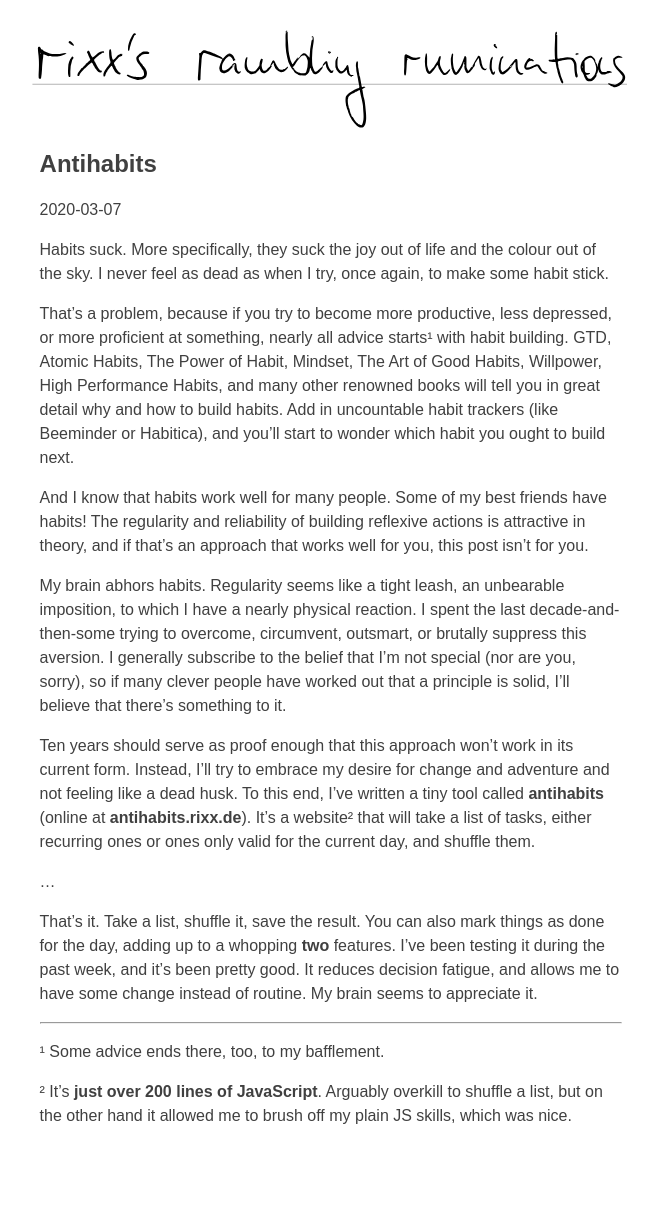
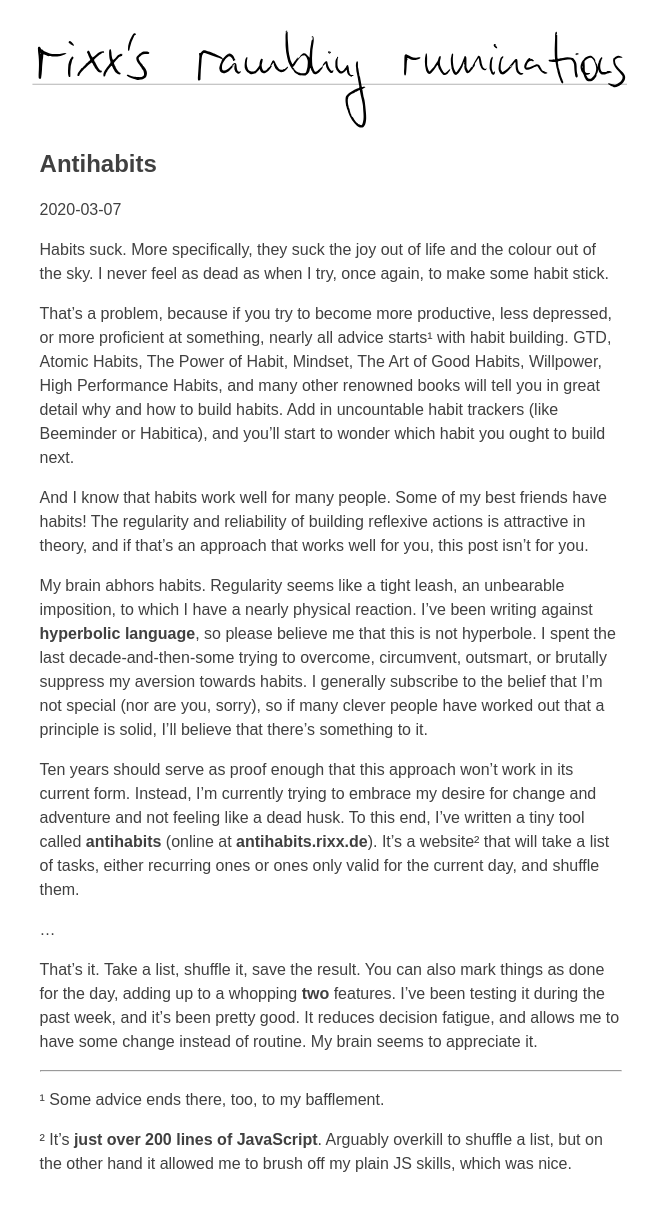
Before and after one commit to rixx/ramble, a Jekyll site: the page built from _posts/2020-03-07-antihabits.md, in a window 1280 px wide. Shown: the whole page, without its empty margins (309-967 px from the left). Built offline with Jekyll 4.4.1, drawn with Linux system fonts in a browser that asks for light colours; before the commit the page ends 1178 px from its top, so only the background shows below that.

Commit message:
Make it clear I'm serious

```diff
--- a/_posts/2020-03-07-antihabits.md
+++ b/_posts/2020-03-07-antihabits.md
@@ -15,14 +15,16 @@ building reflexive actions is attractive in theory, and if that's an approach th
 for you.
 
 My brain abhors habits. Regularity seems like a tight leash, an unbearable imposition, to which I have a nearly physical
-reaction. I spent the last decade-and-then-some trying to overcome, circumvent, outsmart, or brutally suppress this
-aversion. I generally subscribe to the belief that I'm not special (nor are you, sorry), so if many clever people have
-worked out that a principle is solid, I'll believe that there's something to it.
+reaction. I've been writing against [hyperbolic language](/2020/03/05/your-hyperbolic-language-weirds-me-out.html), so
+please believe me that this is not hyperbole. I spent the last decade-and-then-some trying to overcome, circumvent,
+outsmart, or brutally suppress my aversion towards habits. I generally subscribe to the belief that I'm not special (nor
+are you, sorry), so if many clever people have worked out that a principle is solid, I'll believe that there's something
+to it.
 
-Ten years should serve as proof enough that this approach won't work in its current form. Instead, I'll try to embrace
-my desire for change and adventure and not feeling like a dead husk. To this end, I've written a tiny tool called
-[antihabits](https://antihabits.rixx.de) (online at [antihabits.rixx.de](https://antihabits.rixx.de)). It's a website²
-that will take a list of tasks, either recurring ones or ones only valid for the current day, and shuffle them.
+Ten years should serve as proof enough that this approach won't work in its current form. Instead, I'm currently trying
+to embrace my desire for change and adventure and not feeling like a dead husk. To this end, I've written a tiny tool
+called [antihabits](https://antihabits.rixx.de) (online at [antihabits.rixx.de](https://antihabits.rixx.de)). It's a
+website² that will take a list of tasks, either recurring ones or ones only valid for the current day, and shuffle them.
 
 …
 
```
